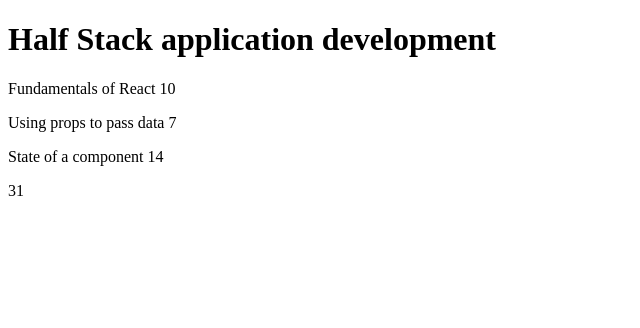
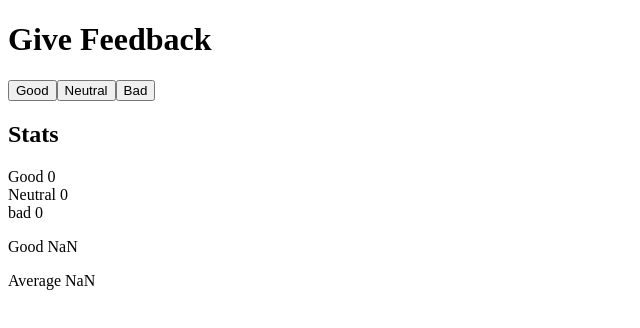
Before and after one commit to skipzero/fullstack-course, a React (Create React App) app in the folder Section1/part1/: page / in a window 1280 px wide. Shown: the top 328 px of the page, without its empty margins (0-640 px from the left). Built offline with nearby package versions, Linux system fonts and the light colour scheme.

Commit message:
part1 exercise1.09 step 4

```diff
--- a/Section1/part1/src/App.js
+++ b/Section1/part1/src/App.js
@@ -1,63 +1,119 @@
-const Header = (props) => {
-  return (
-    <h1>{props.course}</h1>
-  )
-}
+import { useState } from "react"
 
-const Part = (props) => {
+const Button = ({ handleClick, text }) => <button onClick={handleClick}>{text}</button>
+
+const Averages = ({total, text}) => {
+
   return (
     <div>
-      <p>{props.part} {props.exercises}</p>
+      <p>{text} {total}</p>
+      {/* <p>Positive {avegood}</p> */}
     </div>
   )
 }
 
-const Content = (props) => {
+const Display = ({value, text}) => {
   return (
-    <>
-      {props.parts.map((part) => (
-        <Part part={part.name} exercises={part.exercises} key={part.name} />
-      ))}
-    </>
-  )
-}
-
-const Total = (props) => {
-  return (
-    <>
-      {props.total.reduce((acc, exercise) => {
-        return acc + exercise.exercises;
-      }, 0)}
-    </>
+    <div>{text} {value}</div>
   )
 }
 
 const App = () => {
+  const [good, setGood] = useState(0)
+  const [neutral, setNeutral] = useState(0)
+  const [bad, setBad] = useState(0)
+  const sumArray = [good, neutral, bad]
 
-  const course = {
-    name: 'Half Stack application development',
-    parts: [
-      {
-    name: 'Fundamentals of React',
-    exercises: 10
-  },
-  {
-    name: 'Using props to pass data',
-    exercises: 7
-  },
-  {
-    name: 'State of a component',
-    exercises: 14
-  }]}
+  const sum = sumArray.reduce((acc, numb) => {
+    acc += numb
+    console.log(acc)
+    return acc;
+  }, 0)
+  // const [average, setAverage] = useState(0)
+  // const [aveGood, setAveGood] = useState(0)
+  // let total = good + bad + neutral;
+  // let goodTotal = good / total;
+  // setAverage(goodTotal)
+  return (
+    <div>
+      <h1>Give Feedback</h1>
+      <Button handleClick={() => setGood(good + 1)} text="Good" />
+      <Button handleClick={() => setNeutral(neutral + 1)} text="Neutral" />
+      <Button handleClick={() => setBad(bad + 1)} text="Bad" />
+
+      <h2>Stats</h2>
+      <Display value={good} text='Good' />
+      <Display value={neutral} text='Neutral' />
+      <Display value={bad} text='bad' />
+
+      <Averages total={good / sum} text='Good'/>
+      <Averages total={sum - good / sum} text='Average' />
+    </div>
+  )
+}
+
+export default App
+
+// const Header = (props) => {
+//   return (
+//     <h1>{props.course}</h1>
+//   )
+// }
+
+// const Part = (props) => {
+//   return (
+//     <div>
+//       <p>{props.part} {props.exercises}</p>
+//     </div>
+//   )
+// }
+
+// const Content = (props) => {
+//   return (
+//     <>
+//       {props.parts.map((part) => (
+//         <Part part={part.name} exercises={part.exercises} key={part.name} />
+//       ))}
+//     </>
+//   )
+// }
+
+// const Total = (props) => {
+//   return (
+//     <>
+//       {props.total.reduce((acc, exercise) => {
+//         return acc + exercise.exercises;
+//       }, 0)}
+//     </>
+//   )
+// }
+
+// const App = () => {
+
+//   const course = {
+//     name: 'Half Stack application development',
+//     parts: [
+//       {
+//     name: 'Fundamentals of React',
+//     exercises: 10
+//   },
+//   {
+//     name: 'Using props to pass data',
+//     exercises: 7
+//   },
+//   {
+//     name: 'State of a component',
+//     exercises: 14
+//   }]}
 
 
-  return (
-    <div>
-      <Header course={course.name}/>
-      <Content parts={course.parts} />
-      <Total total={course.parts} />
-    </div>
-  );
-}
+//   return (
+//     <div>
+//       <Header course={course.name}/>
+//       <Content parts={course.parts} />
+//       <Total total={course.parts} />
+//     </div>
+//   );
+// }
 
-export default App;
+// export default App;
```
Also changed, not shown: Section1/part1/src/index.js (+14 -7 lines).
